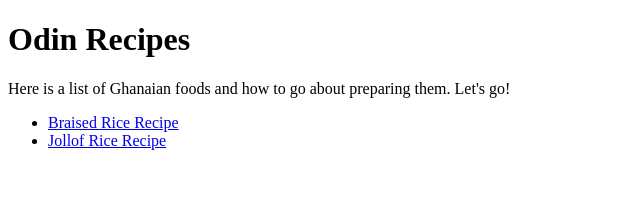
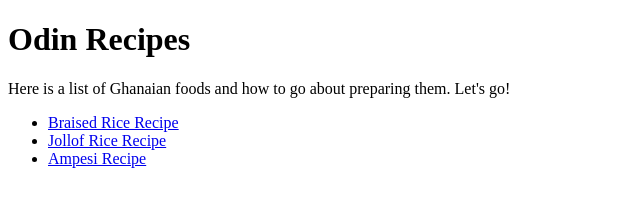
Before and after one commit to kwame-boakye/projects-kelvin, a plain HTML site: page index.html in a window 1280 px wide. Shown: the whole page, without its empty margins (0-640 px from the left). Drawn offline with Linux system fonts and the light colour scheme.

Commit message:
Add a link to the ampesi recipe

```diff
--- a/index.html
+++ b/index.html
@@ -12,7 +12,7 @@
     <ul>
         <li><a href="recipes/braised-rice.html" target="_blank" rel="noopenner noreferrer">Braised Rice Recipe</a></li>
         <li><a href="recipes/jollof-rice.html" target="_blank" rel="noopenner noreferrer">Jollof Rice Recipe</a></li>
-
+        <li><a href="recipes/ampesi.html" target="_blank" rel="noopenner noreferrer">Ampesi Recipe</a></li>
 
     </ul>
 
```
Also changed, not shown: img/amp.jpg (added), img/bras.jpg (added), img/jollof.jpg (added), 1 other file.
